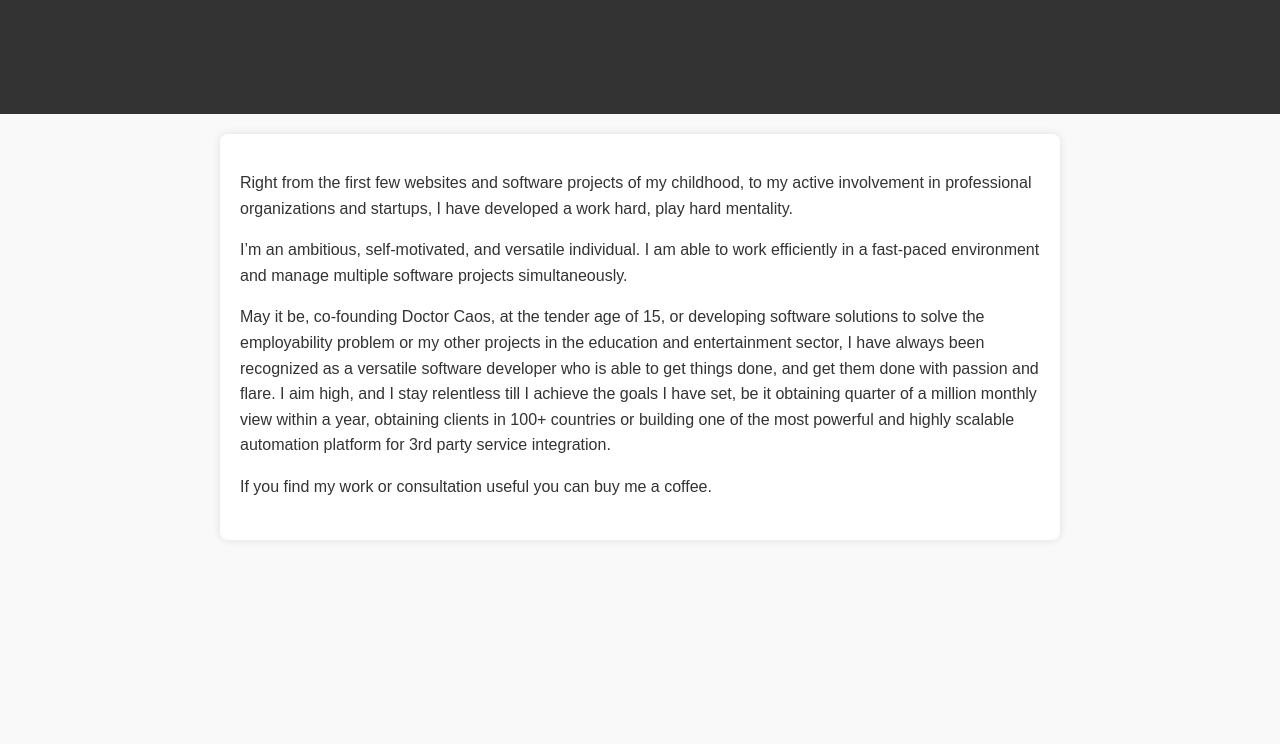
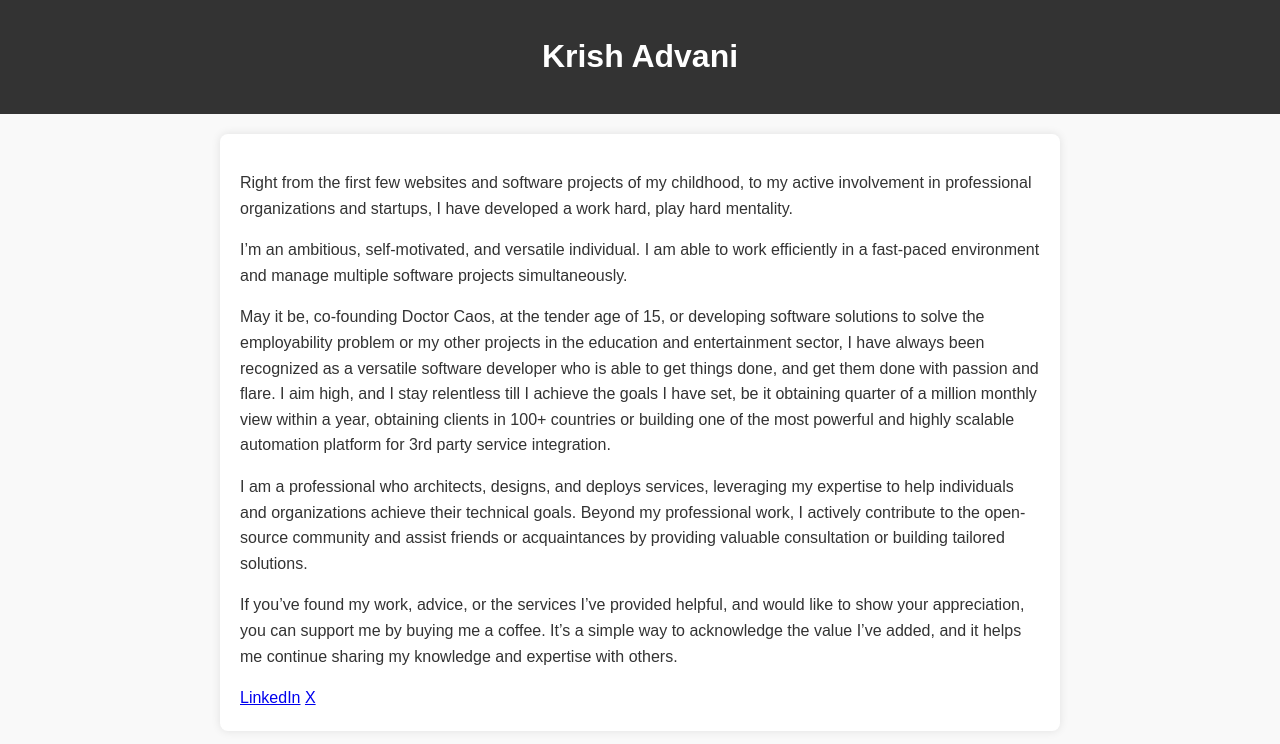
Before and after one commit to apu2706/krishadvani.github.io, a plain HTML site: page index.html in a window 1280 px wide. Drawn offline with Linux system fonts and the light colour scheme.

Commit message:
Update index.html

```diff
--- a/index.html
+++ b/index.html
@@ -28,12 +28,7 @@
             border-radius: 8px;
         }
         h1 {
-            color: #333;
-        }
-        .bmc-button {
-            display: block;
-            margin: 20px 0;
-            text-align: center;
+            color: white;
         }
     </style>
 </head>
@@ -56,11 +51,18 @@
         </p>
 
         <p>
-            If you find my work or consultation useful you can buy me a coffee.
+            I am a professional who architects, designs, and deploys services, leveraging my expertise to help individuals and organizations achieve their technical goals. Beyond my professional work, I actively contribute to the open-source community and assist friends or acquaintances by providing valuable consultation or building tailored solutions.
+        </p>
+        <p>
+            If you’ve found my work, advice, or the services I’ve provided helpful, and would like to show your appreciation, you can support me by buying me a coffee. It’s a simple way to acknowledge the value I’ve added, and it helps me continue sharing my knowledge and expertise with others.
         </p>
 
         <div class="bmc-button">
-            <script type="text/javascript" src="https://cdnjs.buymeacoffee.com/1.0.0/button.prod.min.js" data-name="bmc-button" data-slug="krishadvani" data-color="#FFDD00" data-emoji="☕" data-font="Cookie" data-text="Buy me a coffee" data-outline-color="#000000" data-font-color="#000000" data-coffee-color="#ffffff"></script>
+            <script type="text/javascript" src="https://cdnjs.buymeacoffee.com/1.0.0/button.prod.min.js" data-name="bmc-button" data-slug="krishadvani" data-color="#FFDD00" data-emoji="☕"  data-font="Cookie" data-text="Buy me a coffee" data-outline-color="#000000" data-font-color="#000000" data-coffee-color="#ffffff" ></script>
+        </div>
+        <div class="social-buttons">
+            <a href="https://www.linkedin.com/in/krishadvani/" target="_blank">LinkedIn</a>
+            <a href="https://x.com/krishologist" target="_blank">X</a>
         </div>
     </div>
 </body>
```
